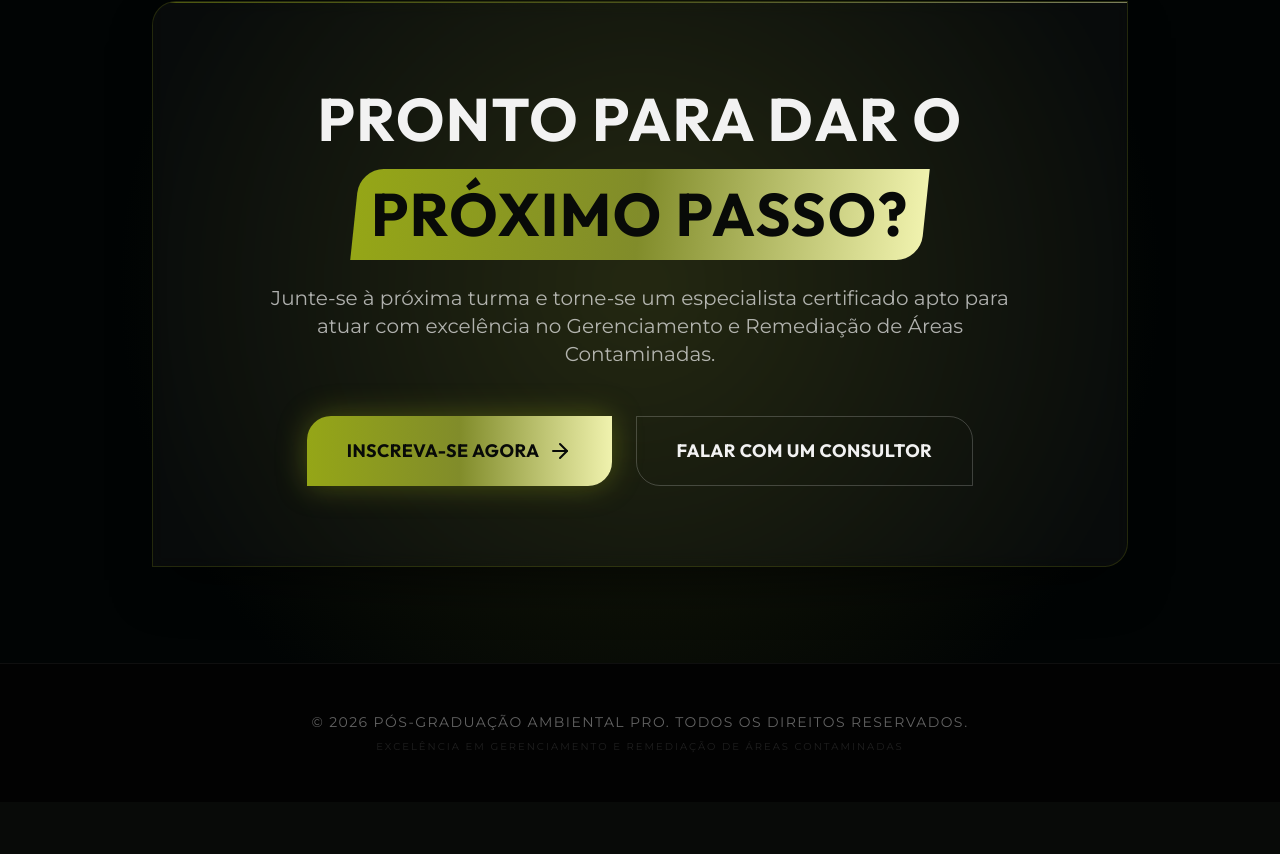
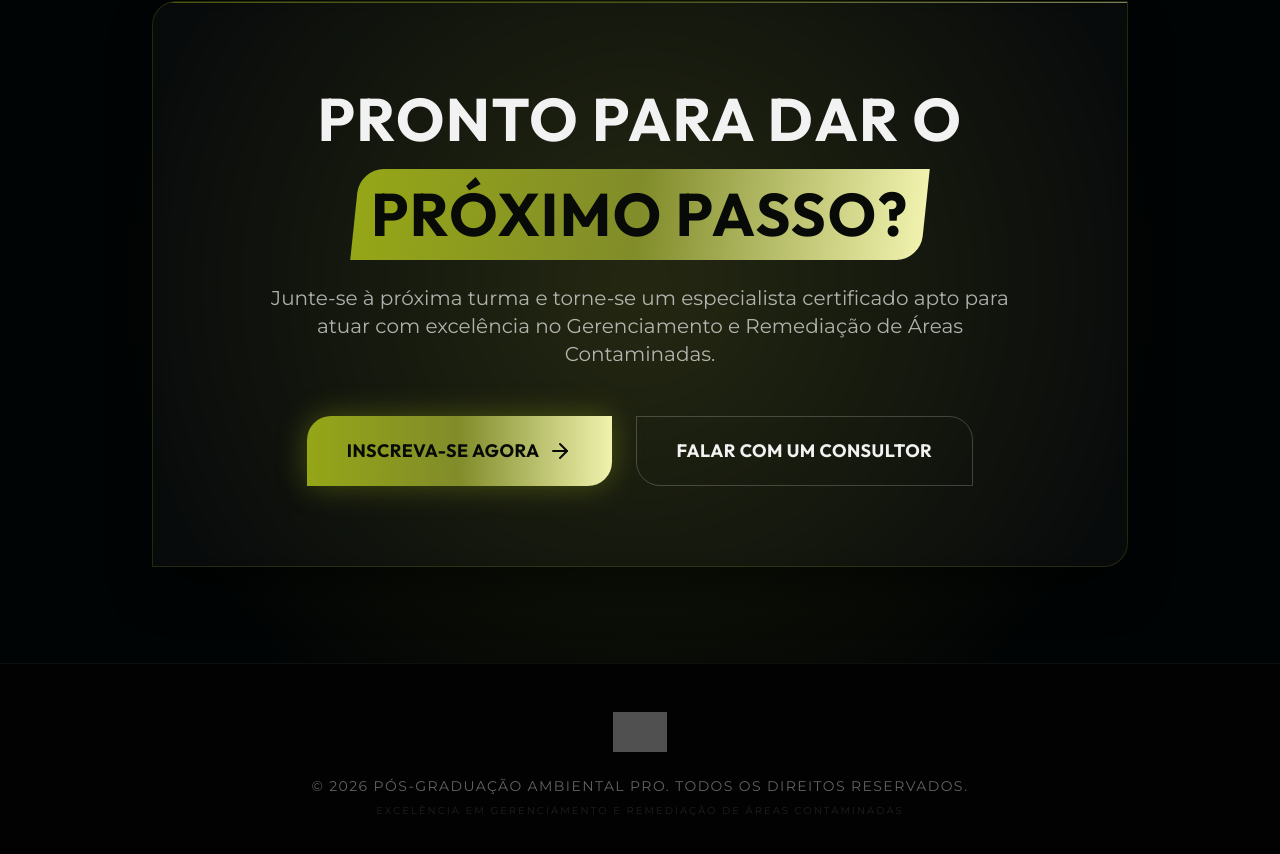
Before and after one commit to henriquegsantos149/pagina-grac, a React (Vite) app: page / in a window 1280 px wide. Shown: the part 11041-11895 px from the top of the page. Before the commit the page ends 11843 px from the top, so only its background shows below. Built offline with nearby package versions, Linux system fonts and the light colour scheme; grey boxes are pictures that could not be loaded.

Commit message:
feat: adicionar logo da ambiental pro no rodape

```diff
--- a/src/App.tsx
+++ b/src/App.tsx
@@ -49,6 +49,9 @@ function App() {
       />
 
       <footer className="bg-black/80 border-t border-white/5 py-12 text-center text-[var(--color-brand-light)]/40 text-sm">
+        <div className="flex justify-center mb-6">
+          <img src="/logo-ambientalpro.webp" alt="Ambiental Pro" className="h-10 w-auto opacity-50 hover:opacity-100 transition-opacity" />
+        </div>
         <p className="font-secondary tracking-widest uppercase mb-2">© {new Date().getFullYear()} Pós-Graduação Ambiental Pro. Todos os direitos reservados.</p>
         <p className="text-[10px] opacity-30 uppercase tracking-[0.2em]">Excelência em Gerenciamento e Remediação de Áreas Contaminadas</p>
       </footer>
```
